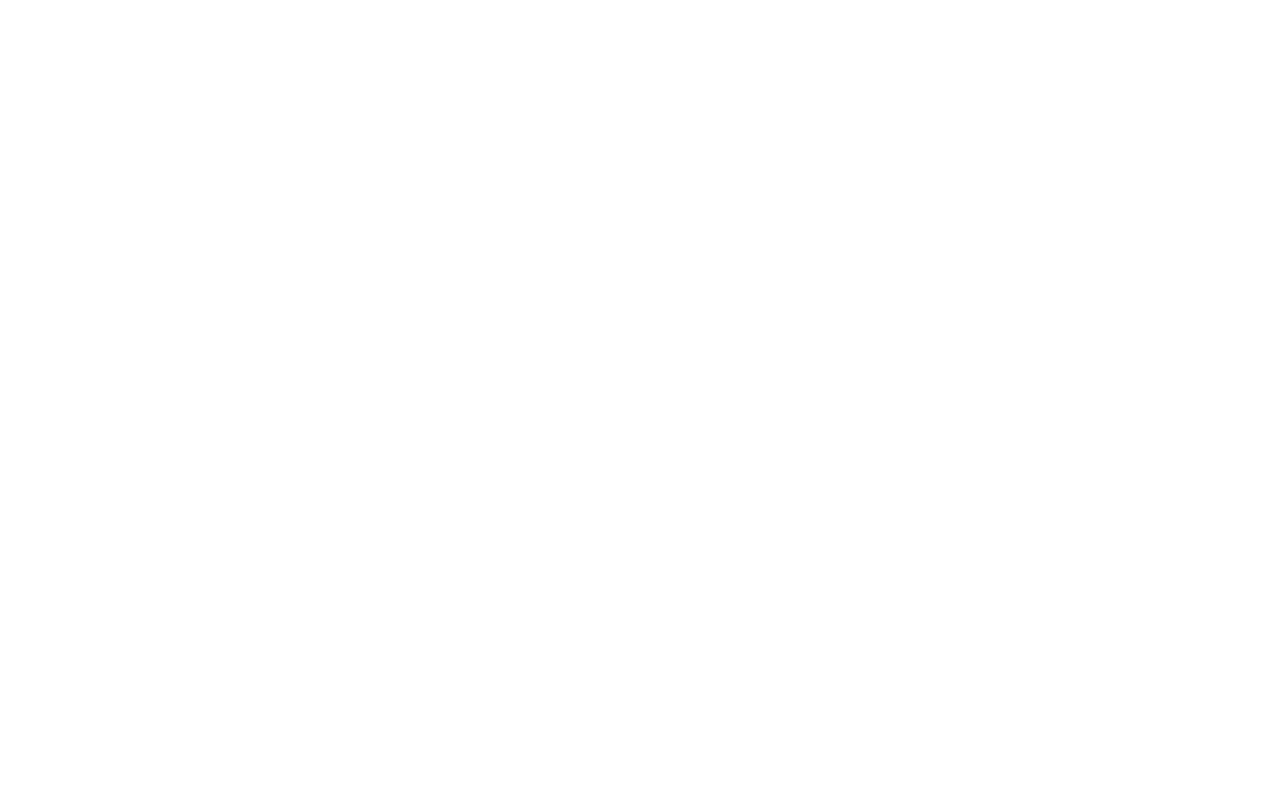
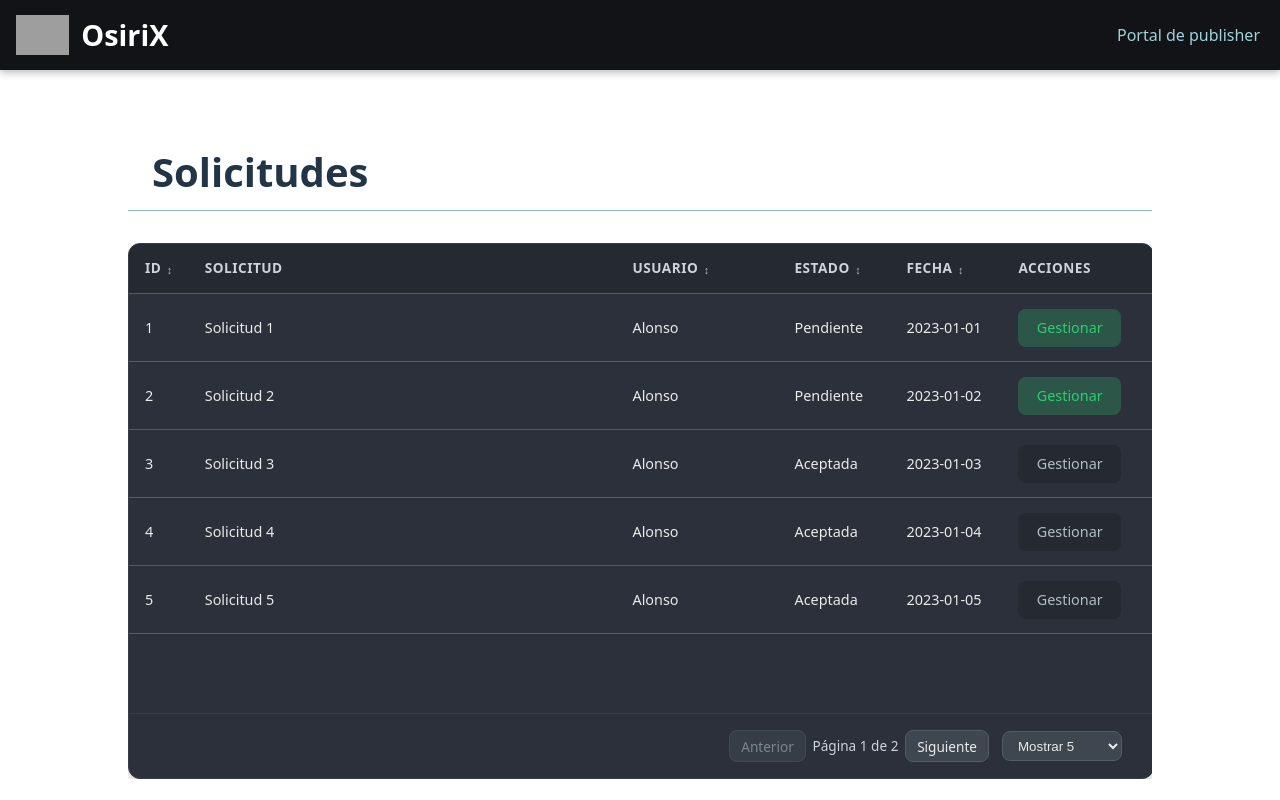
Before and after one commit to AlonsoMarreroBello/OsiriX-Web, a React (Vite) app: page /request-manager in a window 1280 px wide. Before the commit this address had no page. Built offline with nearby package versions, Linux system fonts and the light colour scheme; grey boxes are pictures that could not be loaded.

Commit message:
feat(): Created RequestManager page for handeling user requests.

```diff
--- a/src/App.tsx
+++ b/src/App.tsx
@@ -4,6 +4,7 @@
 import PublisherPortalPage from "./pages/publisherPortalPage/PublisherPortalPage";
 import LoginPage from "./pages/loginPage/LoginPage";
 import UserHomePage from "./pages/userHomePage/UserHomePage";
+import RequestManagerPage from "./pages/requestManager/RequestManagerPage";
 
 function App() {
   return (
@@ -14,6 +15,7 @@
           <Route path="/publishers" element={<PublisherPortalPage />} />
           <Route path="/login" element={<LoginPage />} />
           <Route path="/home" element={<UserHomePage />} />
+          <Route path="/request-manager" element={<RequestManagerPage />} />
         </Routes>
       </BrowserRouter>
     </>
--- /dev/null
+++ b/src/pages/requestManager/RequestManagerPage.module.css
@@ -0,0 +1,64 @@
+.container {
+  display: flex;
+  flex-direction: column;
+  justify-content: center;
+  height: 100vh;
+}
+
+.main {
+  display: flex;
+  flex-direction: column;
+  justify-content: center;
+  width: 80%;
+}
+
+.titleContainer {
+  border-bottom: 1px solid var(--color-accent-pastel-border);
+}
+
+.title {
+  font-size: 2.5rem;
+  margin: 0.5rem;
+  padding-left: 1rem;
+  text-align: start;
+}
+
+.tableCard {
+  height: 67vh;
+  flex-grow: 1;
+  display: flex;
+  flex-direction: column;
+  overflow: hidden;
+}
+
+.actionButtonEdit {
+  background-color: var(--color-accent-vibrant-green-shadow);
+  color: var(--color-accent-vibrant-green-main);
+  margin-right: 1rem;
+
+  &:hover {
+    background-color: var(--color-accent-vibrant-green-shadow);
+    border-color: var(--color-accent-vibrant-green-main);
+    color: var(--color-accent-vibrant-green-main);
+    transform: scale(1.1);
+  }
+}
+
+.actionButtonDelete {
+  background-color: var(--color-error-bg);
+  border-color: var(--color-error-dark);
+  color: var(--color-error-main);
+
+  &:hover {
+    background-color: var(--color-error-bg);
+    border-color: var(--color-error-main);
+    color: var(--color-error-main);
+    transform: scale(1.1);
+  }
+}
+
+.disabled {
+  background-color: var(--color-bg-tertiary);
+  color: var(--color-text-tertiary);
+  cursor: not-allowed;
+}
--- /dev/null
+++ b/src/pages/requestManager/RequestManagerPage.tsx
@@ -0,0 +1,121 @@
+import CustomHeader from "../../components/CustomHeader/CustomHeader";
+import CustomTable from "../../components/CustomTable/CustomTable";
+import { BaseDataRow, TableColumn } from "../../interfaces/CustomTable.interface";
+import styles from "./RequestManagerPage.module.css";
+
+const RequestManagerPage = () => {
+  interface RequestData extends BaseDataRow {
+    id: number;
+    user: string;
+    requestTitle: string;
+    requestStatus: string;
+    requestDate: string;
+  }
+
+  const userColumns: TableColumn<RequestData>[] = [
+    { type: "data", field: "id", headerName: "ID", width: 10, sortable: true },
+    {
+      type: "data",
+      field: "requestTitle",
+      headerName: "Solicitud",
+      width: "auto",
+      sortable: false,
+    },
+    { type: "data", field: "user", headerName: "Usuario", width: 130, sortable: true },
+    { type: "data", field: "requestStatus", headerName: "Estado", width: 80, sortable: true },
+    { type: "data", field: "requestDate", headerName: "Fecha", width: 80, sortable: true },
+    {
+      type: "actions",
+      headerName: "Acciones",
+      width: 80,
+      renderActions: (row) => (
+        <div>
+          <button
+            className={row.requestStatus !== "Aceptada" ? styles.actionButtonEdit : styles.disabled}
+            disabled={row.requestStatus === "Aceptada"}
+            onClick={(e) => {
+              e.stopPropagation();
+              console.log(" Ver ", row);
+            }}
+          >
+            Gestionar
+          </button>
+        </div>
+      ),
+    },
+  ];
+
+  const userData: RequestData[] = [
+    {
+      id: 1,
+      user: "Alonso",
+      requestTitle: "Solicitud 1",
+      requestStatus: "Pendiente",
+      requestDate: "2023-01-01",
+    },
+    {
+      id: 2,
+      user: "Alonso",
+      requestTitle: "Solicitud 2",
+      requestStatus: "Pendiente",
+      requestDate: "2023-01-02",
+    },
+    {
+      id: 3,
+      user: "Alonso",
+      requestTitle: "Solicitud 3",
+      requestStatus: "Aceptada",
+      requestDate: "2023-01-03",
+    },
+    {
+      id: 4,
+      user: "Alonso",
+      requestTitle: "Solicitud 4",
+      requestStatus: "Aceptada",
+      requestDate: "2023-01-04",
+    },
+    {
+      id: 5,
+      user: "Alonso",
+      requestTitle: "Solicitud 5",
+      requestStatus: "Aceptada",
+      requestDate: "2023-01-05",
+    },
+    {
+      id: 6,
+      user: "Alonso",
+      requestTitle: "Solicitud 6",
+      requestStatus: "Aceptada",
+      requestDate: "2023-01-06",
+    },
+    {
+      id: 7,
+      user: "Alonso",
+      requestTitle: "Solicitud 7",
+      requestStatus: "Aceptada",
+      requestDate: "2023-01-07",
+    },
+  ];
+
+  const handleGlobalRowClick = (id: string | number) => {
+    console.log("Clic en fila (global), ID:", id);
+  };
+
+  return (
+    <>
+      <div className={styles.container}>
+        <CustomHeader />
+        <main className={styles.main}>
+          <div className={styles.titleContainer}>
+            <h2 className={styles.title}>Solicitudes</h2>
+          </div>
+          <div className={styles.tableCard}>
+            <CustomTable columns={userColumns} data={userData} onRowClick={handleGlobalRowClick} />
+          </div>
+        </main>
+      </div>
+    </>
+  );
+};
+
+export default RequestManagerPage;
```
